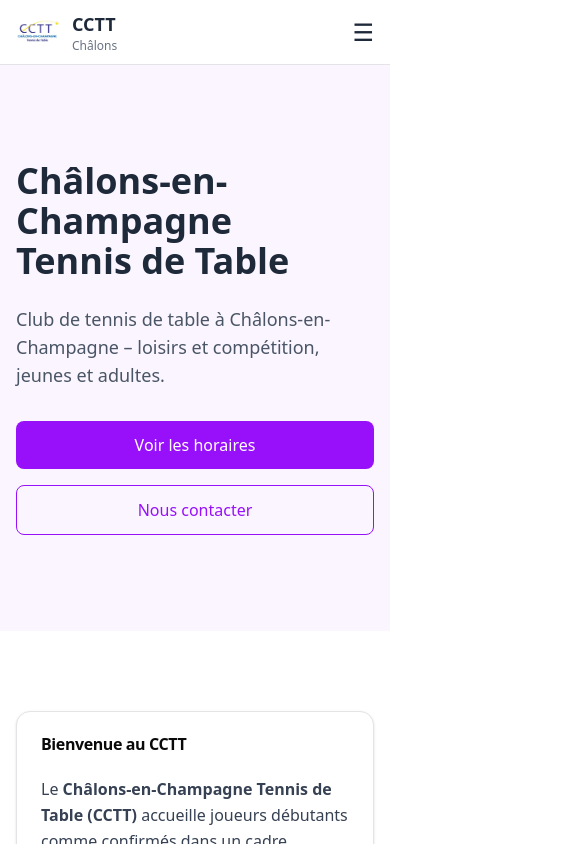
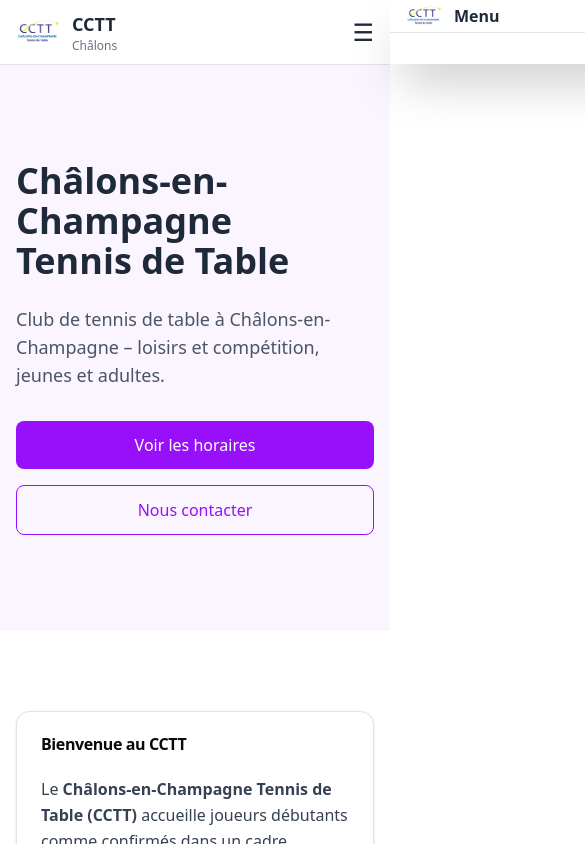
Before and after one commit to jesared/club-cctt, a Next.js app: page / in a window 390 px wide. Shown: the top 844 px of the page, 585 px wide, since content can reach past the window. Built offline with nearby package versions, Linux system fonts and the light colour scheme.

Commit message:
Refine mobile navigation menu

```diff
--- a/components/Header.tsx
+++ b/components/Header.tsx
@@ -8,6 +8,8 @@ import { useEffect, useMemo, useState } from "react";
 export default function Header() {
   const [open, setOpen] = useState(false);
   const pathname = usePathname();
+  const [openPathname, setOpenPathname] = useState(pathname);
+  const isOpen = open && openPathname === pathname;
   const menuItems = useMemo(
     () => [
       { href: "/club", label: "Le club" },
@@ -21,7 +23,7 @@ export default function Header() {
   );
 
   useEffect(() => {
-    if (!open) return;
+    if (!isOpen) return;
     const previousOverflow = document.body.style.overflow;
     document.body.style.overflow = "hidden";
     const handleKeyDown = (event: KeyboardEvent) => {
@@ -34,7 +36,7 @@ export default function Header() {
       document.body.style.overflow = previousOverflow;
       document.removeEventListener("keydown", handleKeyDown);
     };
-  }, [open]);
+  }, [isOpen]);
 
   return (
     <header className="sticky top-0 z-40 border-b bg-white/95 backdrop-blur">
@@ -84,33 +86,59 @@ export default function Header() {
 
         {/* BOUTON MOBILE */}
         <button
-          onClick={() => setOpen((prev) => !prev)}
+          onClick={() =>
+            setOpen((prev) => {
+              const next = !prev;
+              if (next) {
+                setOpenPathname(pathname);
+              }
+              return next;
+            })
+          }
           className="md:hidden text-2xl focus-visible:outline focus-visible:outline-2 focus-visible:outline-offset-4 focus-visible:outline-blue-500"
-          aria-label={open ? "Fermer le menu" : "Ouvrir le menu"}
-          aria-expanded={open}
+          aria-label={isOpen ? "Fermer le menu" : "Ouvrir le menu"}
+          aria-expanded={isOpen}
           aria-controls="mobile-menu"
         >
-          {open ? "✕" : "☰"}
+          {isOpen ? "✕" : "☰"}
         </button>
       </div>
 
       {/* MENU MOBILE */}
-      {open && (
-        <div className="fixed inset-0 z-50 md:hidden">
+      <div
+        className={`fixed inset-0 z-50 md:hidden transition ${
+          isOpen ? "pointer-events-auto" : "pointer-events-none"
+        }`}
+        aria-hidden={!isOpen}
+      >
         <button
           type="button"
           aria-label="Fermer le menu"
           onClick={() => setOpen(false)}
-            className="absolute inset-0 z-0 bg-slate-900/40"
+          className={`absolute inset-0 z-0 bg-slate-900/40 transition-opacity ${
+            isOpen ? "opacity-100" : "opacity-0"
+          }`}
         />
         <div
           id="mobile-menu"
-            className="absolute right-0 top-0 z-10 h-full w-72 max-w-[80%] overflow-y-auto bg-white shadow-xl"
+          className={`absolute right-0 top-0 z-10 flex h-full w-80 max-w-[85%] flex-col overflow-y-auto bg-white shadow-2xl transition-transform duration-300 ${
+            isOpen ? "translate-x-0" : "translate-x-full"
+          }`}
           role="dialog"
           aria-modal="true"
+          aria-label="Menu principal"
         >
           <div className="flex items-center justify-between h-16 px-4 border-b">
+            <div className="flex items-center gap-3">
+              <Image
+                src="/logo.jpg"
+                alt="CCTT"
+                width={36}
+                height={36}
+                className="object-contain"
+              />
               <span className="font-bold">Menu</span>
+            </div>
             <button
               onClick={() => setOpen(false)}
               className="text-2xl focus-visible:outline focus-visible:outline-2 focus-visible:outline-offset-4 focus-visible:outline-blue-500"
@@ -120,11 +148,13 @@ export default function Header() {
             </button>
           </div>
 
-            <nav className="flex flex-col px-6 py-8 gap-6 text-lg font-medium">
+          <nav className="flex flex-col px-6 py-8 gap-5 text-lg font-medium">
             <Link
               href="/"
               onClick={() => setOpen(false)}
-                className="text-gray-700 hover:text-blue-700 focus-visible:outline focus-visible:outline-2 focus-visible:outline-offset-4 focus-visible:outline-blue-500"
+              className={`transition-colors hover:text-blue-700 focus-visible:outline focus-visible:outline-2 focus-visible:outline-offset-4 focus-visible:outline-blue-500 ${
+                pathname === "/" ? "text-blue-700" : "text-gray-700"
+              }`}
             >
               Accueil
             </Link>
@@ -140,17 +170,18 @@ export default function Header() {
                 {item.label}
               </Link>
             ))}
+            <div className="pt-4">
               <Link
                 href="/contact"
                 onClick={() => setOpen(false)}
-                className="rounded-full bg-blue-700 px-4 py-2 text-center text-white transition-colors hover:bg-blue-800 focus-visible:outline focus-visible:outline-2 focus-visible:outline-offset-4 focus-visible:outline-blue-500"
+                className="block rounded-full bg-blue-700 px-4 py-2 text-center text-white transition-colors hover:bg-blue-800 focus-visible:outline focus-visible:outline-2 focus-visible:outline-offset-4 focus-visible:outline-blue-500"
               >
                 Nous rejoindre
               </Link>
+            </div>
           </nav>
         </div>
       </div>
-      )}
     </header>
   );
 }
```
Lines whose indentation alone changed are shown as unchanged.
